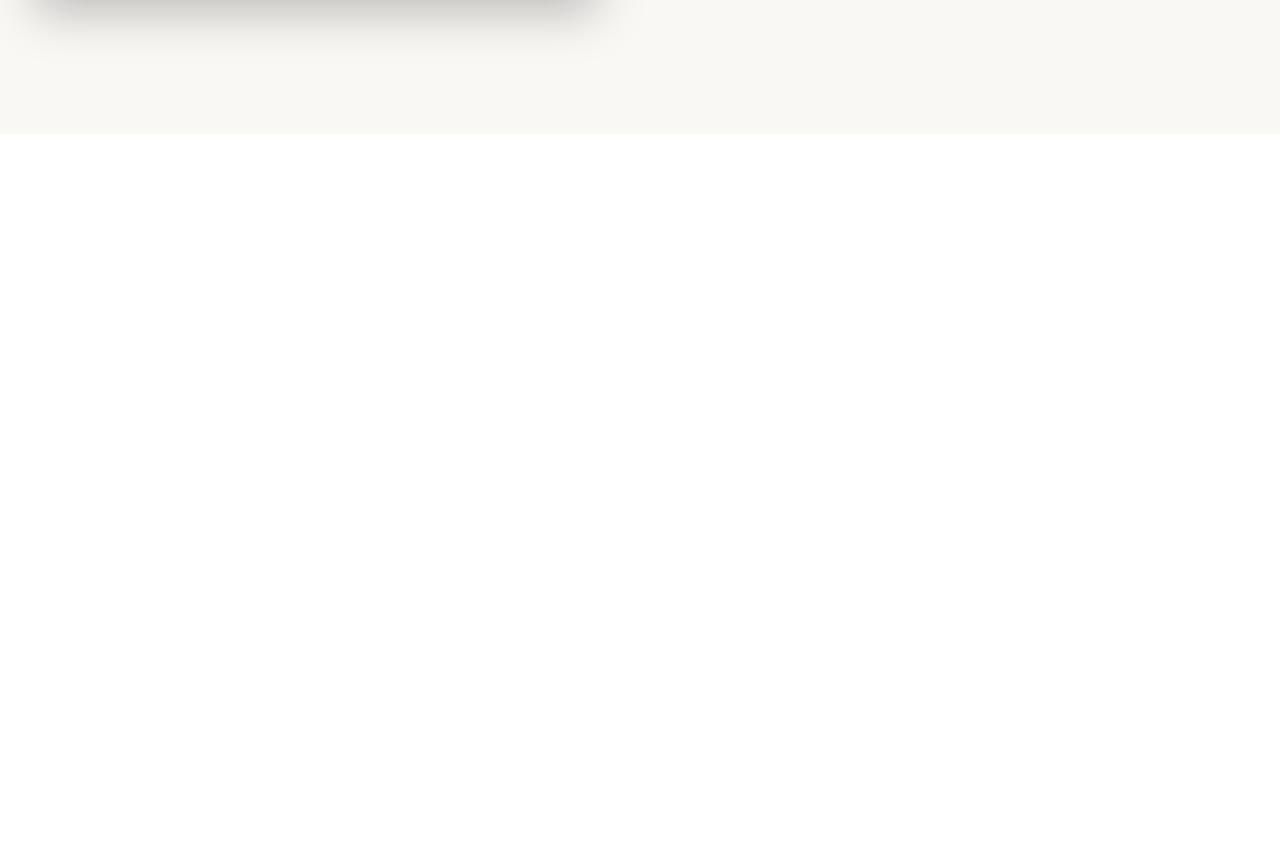
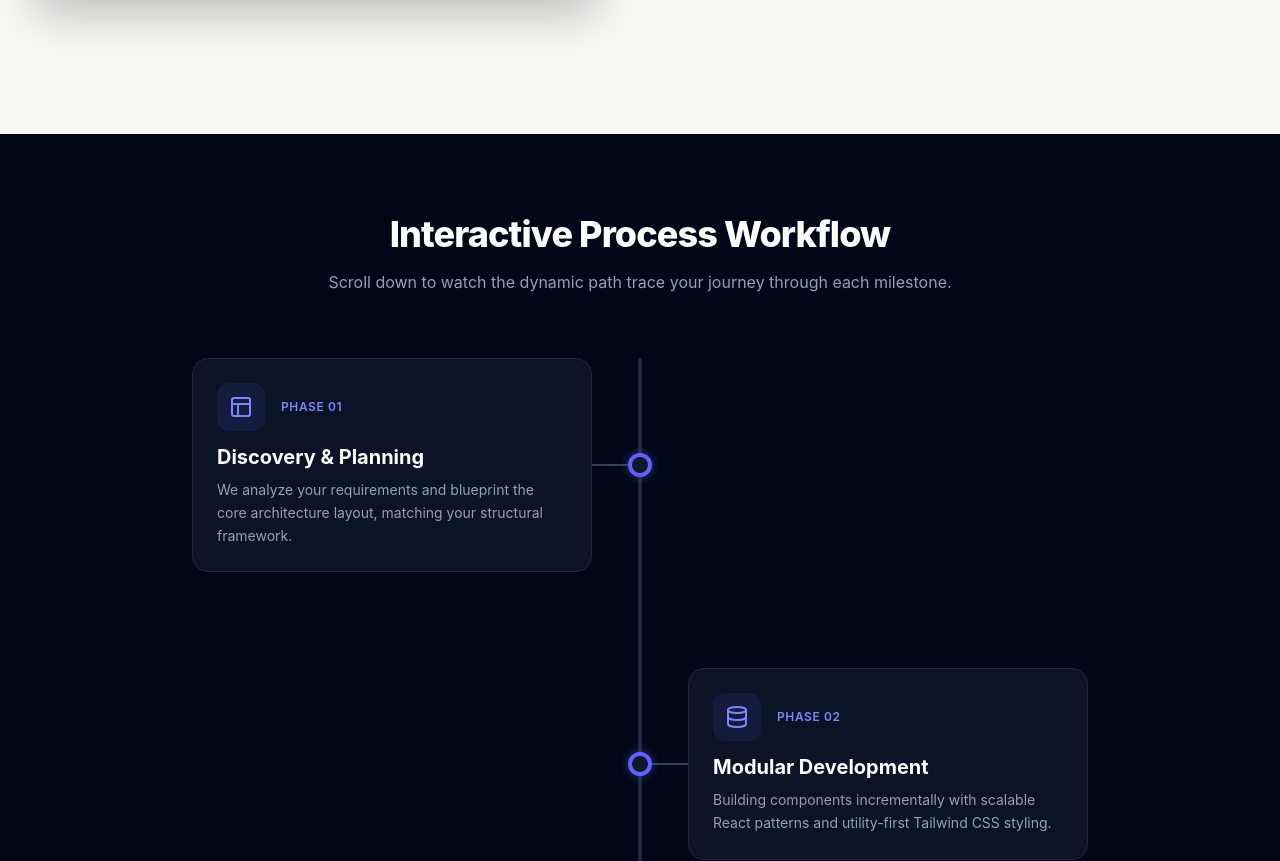
Before and after one commit to neducod/Ufedo-website, a React (Vite) app: page / in a window 1280 px wide. Shown: the part 1183-2044 px from the top of the page. Before the commit the page ends 1317 px from the top, so only its background shows below. Built offline with nearby package versions, Linux system fonts and the light colour scheme.

Commit message:
Process file added

```diff
--- a/src/App.jsx
+++ b/src/App.jsx
@@ -7,6 +7,7 @@
 import HeaderPage from './pages/Header'
 import Hero from './pages/Hero'
 import About from './pages/About'
+import Process from './pages/Process'
 
 function App() {
 
@@ -37,6 +38,7 @@
           <HeaderPage/>
           <Hero/>
           <About/>
+          <Process/>
         </div>
       </div>
 
```
